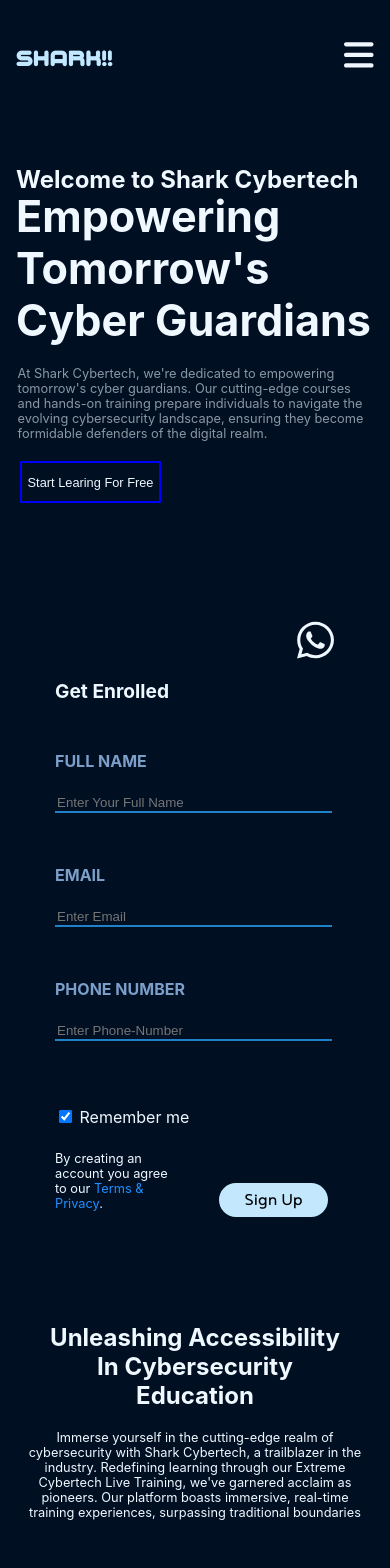
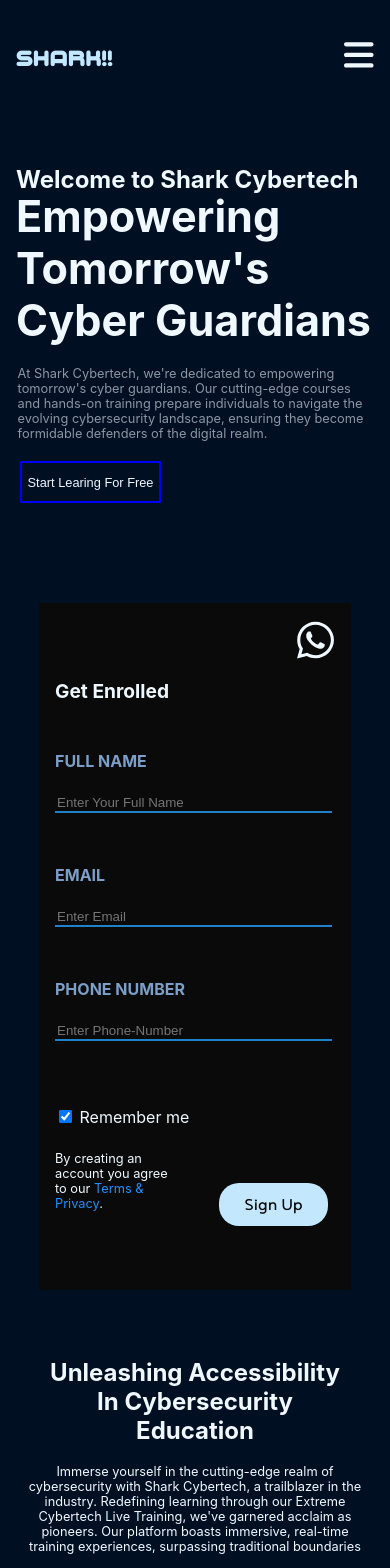
Before and after one commit to AnuragBorisa/SharkLandingPageDemo, a React (Create React App) app in the folder client/: page / in a window 390 px wide. Shown: the top 1568 px of the page. Built offline with nearby package versions, Linux system fonts and the light colour scheme.

Commit message:
responsiveChanges

```diff
--- a/client/src/components/Form/Form.css
+++ b/client/src/components/Form/Form.css
@@ -95,7 +95,8 @@
 }
 @media (max-width: 768px) {
   .formContainer {
-
+    background-color: #090a09;
+    margin: 0;
     align-self: center;
     width: 70vw;
     padding-left: 0rem;
@@ -134,7 +135,7 @@
   }
   .form-btm-signup {
     flex-basis: 20%;
-    height: 4vh;
+    height: 5vh;
     font-size: 1.2rem;
     margin-top: -2.5rem;
   }
@@ -144,6 +145,8 @@
 @media (max-width: 480px) {
   .formContainer {
 
+    margin: 0;
+    align-self: center;
     width: 80vw;
     padding-left: 0rem;
   }
--- a/client/src/components/Promises/Promises.css
+++ b/client/src/components/Promises/Promises.css
@@ -43,9 +43,10 @@
 }
 @media (max-width: 768px) {
     .promises-container {
-
+      padding-top: 2rem;
       flex-direction: column;
       justify-content: center;
+
     }
     .promises-left {
       display: flex;
@@ -58,7 +59,7 @@
 
     }
     .promises-right {
-
+      padding: 0;
       width: 100vw;
 
 
--- a/client/src/components/Utilites/ReviewComponent/Review.css
+++ b/client/src/components/Utilites/ReviewComponent/Review.css
@@ -2,6 +2,7 @@
   .review {
     background-color: rgba(0, 0, 0, 0.596);
     padding: 1.5rem 2rem;
+
     border-radius: var(--radius);
     box-shadow: var(---shadow);
     transition: var(--transition);
```
